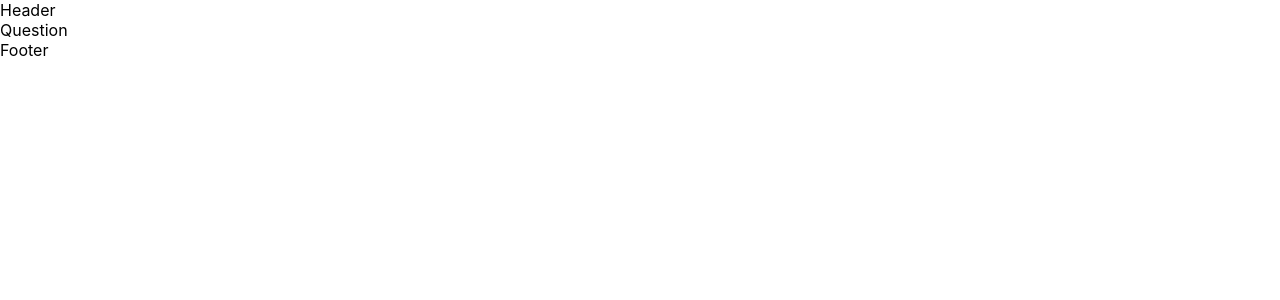
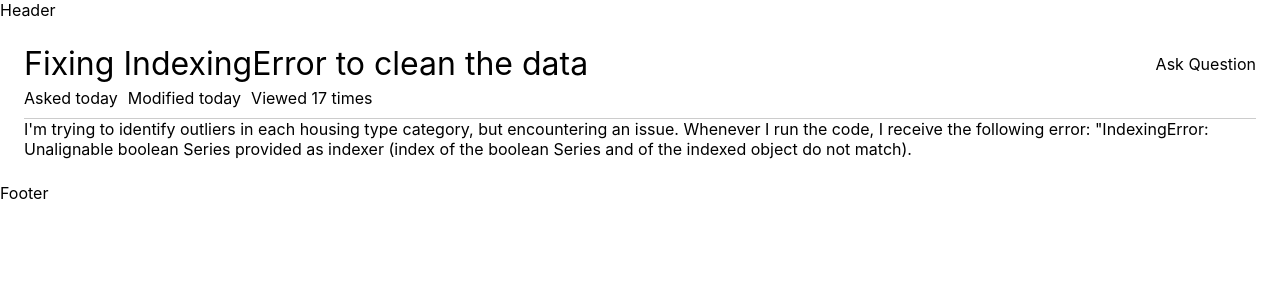
Before and after one commit to 2realzoo/ErrorIt, a React (Create React App) app in the folder client/: page /question in a window 1280 px wide. Shown: the top 300 px of the page. Built offline with nearby package versions, Linux system fonts and the light colour scheme.

Commit message:
[FE][FEAT]: Deail, Question Component 기초 구현

```diff
--- /dev/null
+++ b/client/src/components/Detail.js
@@ -0,0 +1,37 @@
+import React from "react";
+import styled from "styled-components";
+
+const DetailContainer = styled.div`
+
+`
+const QuestionMain = styled.div`
+
+`;
+const QuestionDetail = styled.div`
+
+`;
+const Comment = styled.div`
+
+`;
+const SideMenu = styled.div`
+
+`;
+
+
+function Detail() {
+  return (
+    <DetailContainer>
+        <SideMenu/>
+        <QuestionDetail>
+        I'm trying to identify outliers in each housing type category, but
+        encountering an issue. Whenever I run the code, I receive the
+        following error: "IndexingError: Unalignable boolean Series provided
+        as indexer (index of the boolean Series and of the indexed object do
+        not match).
+        </QuestionDetail>
+        <Comment />
+    </DetailContainer>
+  );
+}
+
+export default Detail;
--- a/client/src/pages/Question.js
+++ b/client/src/pages/Question.js
@@ -1,7 +1,55 @@
-import React from "react";
+import React, { useState } from "react";
+import styled from "styled-components"
+import Detail from "../components/Detail";
+import axios from "axios"
+
+
+const QuestionContainer = styled.div`
+  padding: 24px;
+`
+
+const QuestionHeader = styled.div`
+  display: flex;
+  justify-content: space-between;
+`
+
+const QuestionTitle = styled.h1`
+  font-size: 2rem;
+`
+const Button = styled.button`
+  top: 50%;
+  right: 0;
+`
+
+const SubAttribute = styled.div`
+  border-bottom: 1px solid rgba(0,0,0,0.2);
+  ul{
+    display: flex;
+    li{
+      margin:5px 10px 10px 0
+    }
+  }
+`
 
 function Question() {
-  return <div>Question</div>;
+  return (
+    <QuestionContainer>
+      <QuestionHeader>
+        <QuestionTitle>Fixing IndexingError to clean the data</QuestionTitle>
+        <Button>Ask Question</Button>
+      </QuestionHeader>
+      <SubAttribute>
+        <ul>
+          <li>Asked today</li>
+          <li>Modified today</li>
+          <li>Viewed 17 times</li>
+        </ul>
+        <hr/>
+      </SubAttribute>
+
+      <Detail></Detail>
+    </QuestionContainer>
+  )
 }
 
 export default Question;
```
